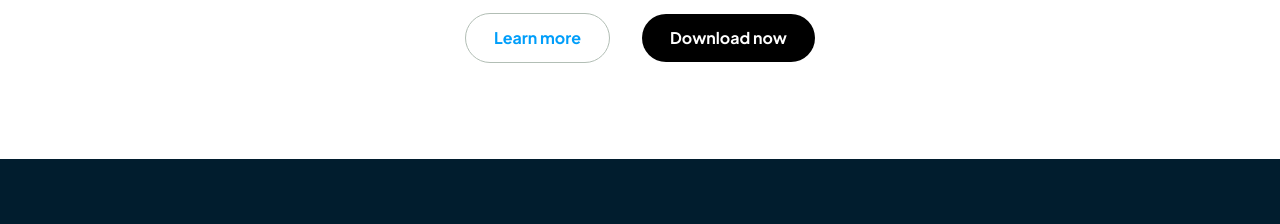
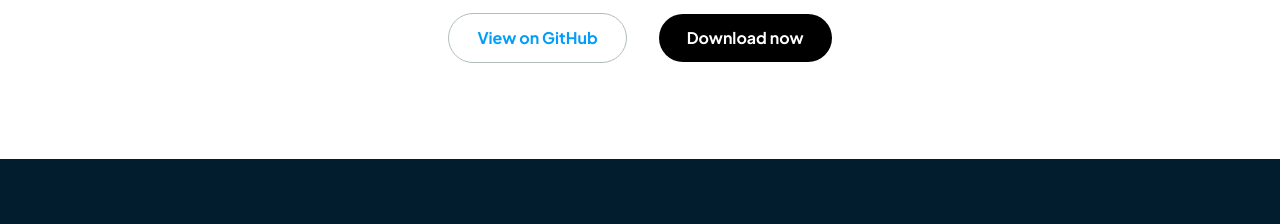
Before and after one commit to Code-Beaker/vim-website, a plain HTML site: page index.html in a window 1280 px wide. Shown: the part 357-581 px from the top of the page. Drawn offline with Linux system fonts and the light colour scheme.

Commit message:
changed hero button text

```diff
--- a/index.html
+++ b/index.html
@@ -39,7 +39,7 @@
           making it popular among programmers.
         </p>
         <div class="btn-wrapper">
-          <button class="button btn-trans text">Learn more</button>
+          <button class="button btn-trans text">View on GitHub</button>
           <button class="button btn-black text">Download now</button>
         </div>
       </article>
```
